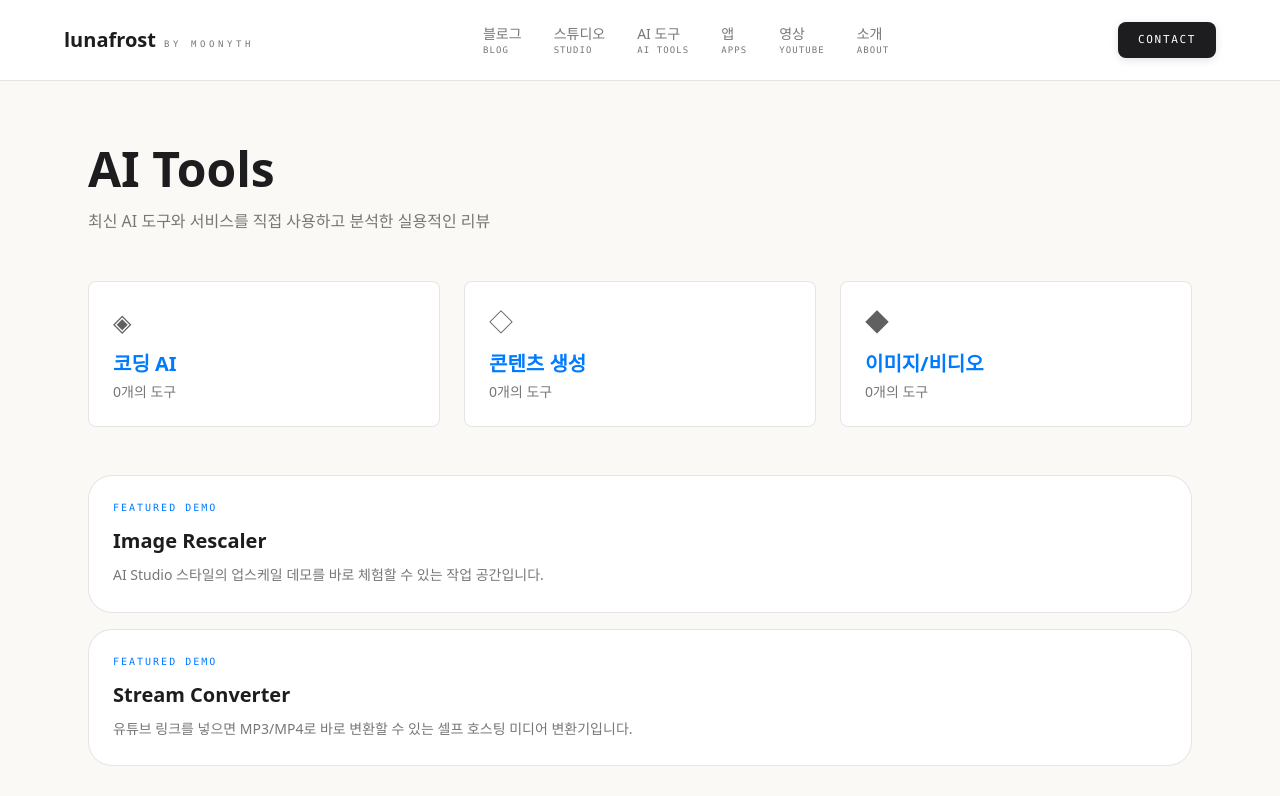
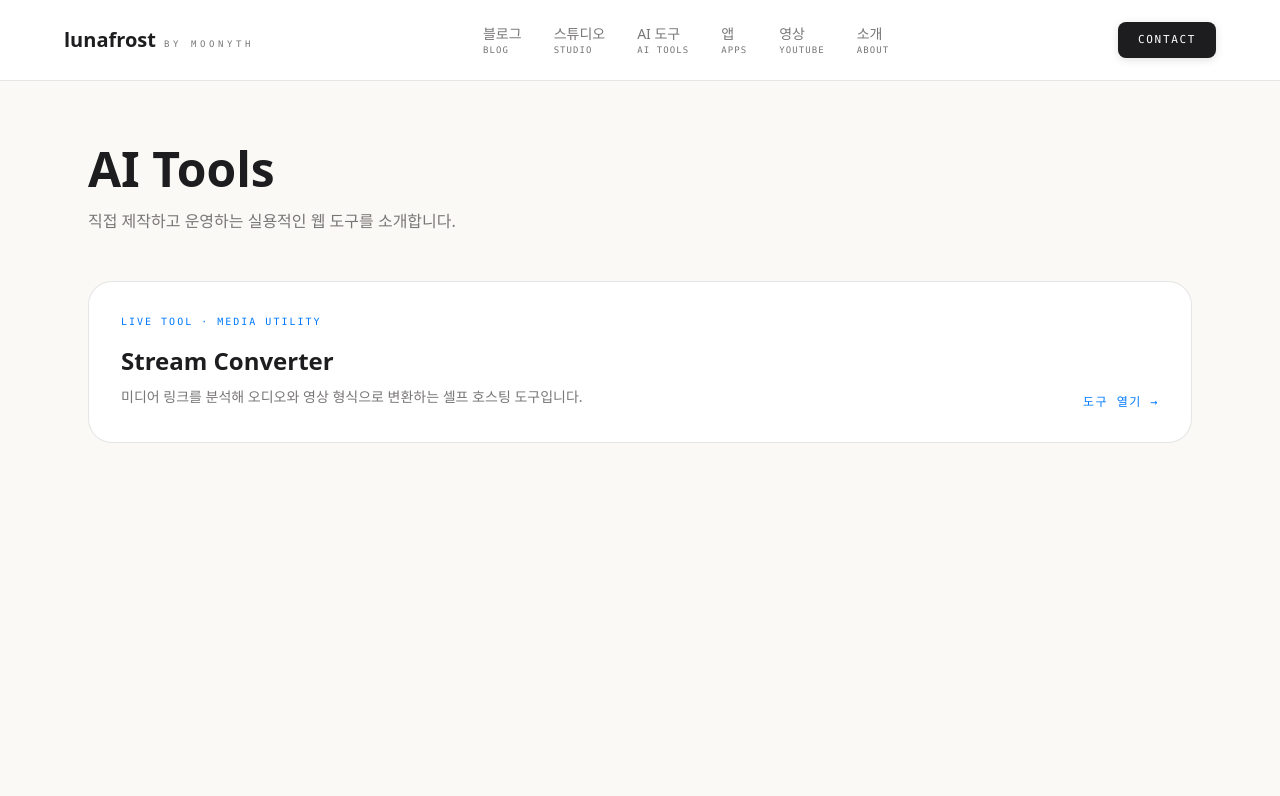
Before and after one commit to Jaden-CHI/lunafrost-landing, a Next.js app: page /tools in a window 1280 px wide. Shown: the top 796 px of the page. Built offline with nearby package versions, Linux system fonts and the light colour scheme.

Commit message:
Simplify tools page and fix converter route

```diff
--- a/app/tools/page.tsx
+++ b/app/tools/page.tsx
@@ -5,27 +5,8 @@ import type { Metadata } from "next";
 export const metadata: Metadata = {
   alternates: { canonical: "https://moonyth.app/tools" },
   title: "AI Tools",
-  description: "최신 AI 도구와 서비스를 직접 사용하고 분석한 리뷰",
+  description: "Moonyth가 직접 제작하고 운영하는 실용적인 웹 도구",
 };
-
-const toolCategories = [
-  { title: "코딩 AI", icon: "◈", count: 0 },
-  { title: "콘텐츠 생성", icon: "◇", count: 0 },
-  { title: "이미지/비디오", icon: "◆", count: 0 },
-];
-
-const featuredTools = [
-  {
-    title: "Image Rescaler",
-    description: "AI Studio 스타일의 업스케일 데모를 바로 체험할 수 있는 작업 공간입니다.",
-    href: "/tools/image-rescaler",
-  },
-  {
-    title: "Stream Converter",
-    description: "유튜브 링크를 넣으면 MP3/MP4로 바로 변환할 수 있는 셀프 호스팅 미디어 변환기입니다.",
-    href: "/stream-converter",
-  },
-];
 
 export default function ToolsPage() {
   return (
@@ -42,60 +23,35 @@ export default function ToolsPage() {
             AI Tools
           </h1>
           <p style={{ color: "var(--text-muted)" }}>
-            최신 AI 도구와 서비스를 직접 사용하고 분석한 실용적인 리뷰
+            직접 제작하고 운영하는 실용적인 웹 도구를 소개합니다.
           </p>
         </div>
 
-        {/* Category overview */}
-        <div className="grid md:grid-cols-3 gap-6 mb-12">
-          {toolCategories.map((cat) => (
-            <div
-              key={cat.title}
-              className="p-6 rounded-lg border"
-              style={{ borderColor: "var(--border)", background: "var(--surface)" }}
-            >
-              <div className="text-2xl mb-3 opacity-70">{cat.icon}</div>
-              <h3
-                className="font-[family-name:var(--font-inter)] text-xl font-bold mb-1"
-                style={{ color: "var(--tertiary)" }}
-              >
-                {cat.title}
-              </h3>
-              <p className="text-sm" style={{ color: "var(--text-muted)" }}>
-                {cat.count}개의 도구
+        <a
+          href="/stream-converter"
+          className="group block rounded-[24px] border p-6 no-underline transition duration-300 hover:-translate-y-1 sm:p-8"
+          style={{ borderColor: "var(--border)", background: "var(--surface)" }}
+        >
+          <div className="mb-4 font-[family-name:var(--font-mono)] text-[10px] uppercase tracking-[0.2em]" style={{ color: "var(--tertiary)" }}>
+            Live Tool · Media Utility
+          </div>
+          <div className="flex flex-col gap-5 sm:flex-row sm:items-end sm:justify-between">
+            <div>
+              <h2 className="font-[family-name:var(--font-inter)] text-2xl font-semibold" style={{ color: "var(--text)" }}>
+                Stream Converter
+              </h2>
+              <p className="mt-2 max-w-2xl text-sm leading-[1.75]" style={{ color: "var(--text-muted)" }}>
+                미디어 링크를 분석해 오디오와 영상 형식으로 변환하는 셀프 호스팅 도구입니다.
               </p>
             </div>
-          ))}
-        </div>
-
-        <div className="mb-8 grid gap-4 md:grid-cols-1">
-          {featuredTools.map((tool) => (
-            <a
-              key={tool.title}
-              href={tool.href}
-              className="rounded-[24px] border p-6 transition hover:-translate-y-1"
-              style={{ borderColor: "var(--border)", background: "var(--surface)" }}
+            <span
+              className="font-[family-name:var(--font-mono)] text-xs uppercase tracking-[0.12em] transition-transform duration-300 group-hover:translate-x-1"
+              style={{ color: "var(--tertiary)" }}
             >
-              <div className="mb-3 font-[family-name:var(--font-mono)] text-[10px] uppercase tracking-[0.2em]" style={{ color: "var(--tertiary)" }}>
-                Featured Demo
-              </div>
-              <h3 className="font-[family-name:var(--font-inter)] text-xl font-semibold" style={{ color: "var(--text)" }}>
-                {tool.title}
-              </h3>
-              <p className="mt-2 text-sm leading-[1.75]" style={{ color: "var(--text-muted)" }}>
-                {tool.description}
-              </p>
-            </a>
-          ))}
-        </div>
-
-        <div
-          className="text-center py-24 border rounded-lg"
-          style={{ borderColor: "var(--border)", color: "var(--text-muted)" }}
-        >
-          <p className="text-lg mb-2">곧 업데이트됩니다</p>
-          <p className="text-sm">AI 도구 리뷰 콘텐츠를 준비 중입니다.</p>
-        </div>
+              도구 열기 →
+            </span>
+          </div>
+        </a>
       </main>
 
       <Footer />
--- a/next.config.ts
+++ b/next.config.ts
@@ -10,6 +10,14 @@ const nextConfig: NextConfig = {
     ],
   },
   compress: true,
+  async rewrites() {
+    return [
+      {
+        source: "/stream-converter",
+        destination: "/stream-converter/index.html",
+      },
+    ];
+  },
   async redirects() {
     return [];
   },
```
